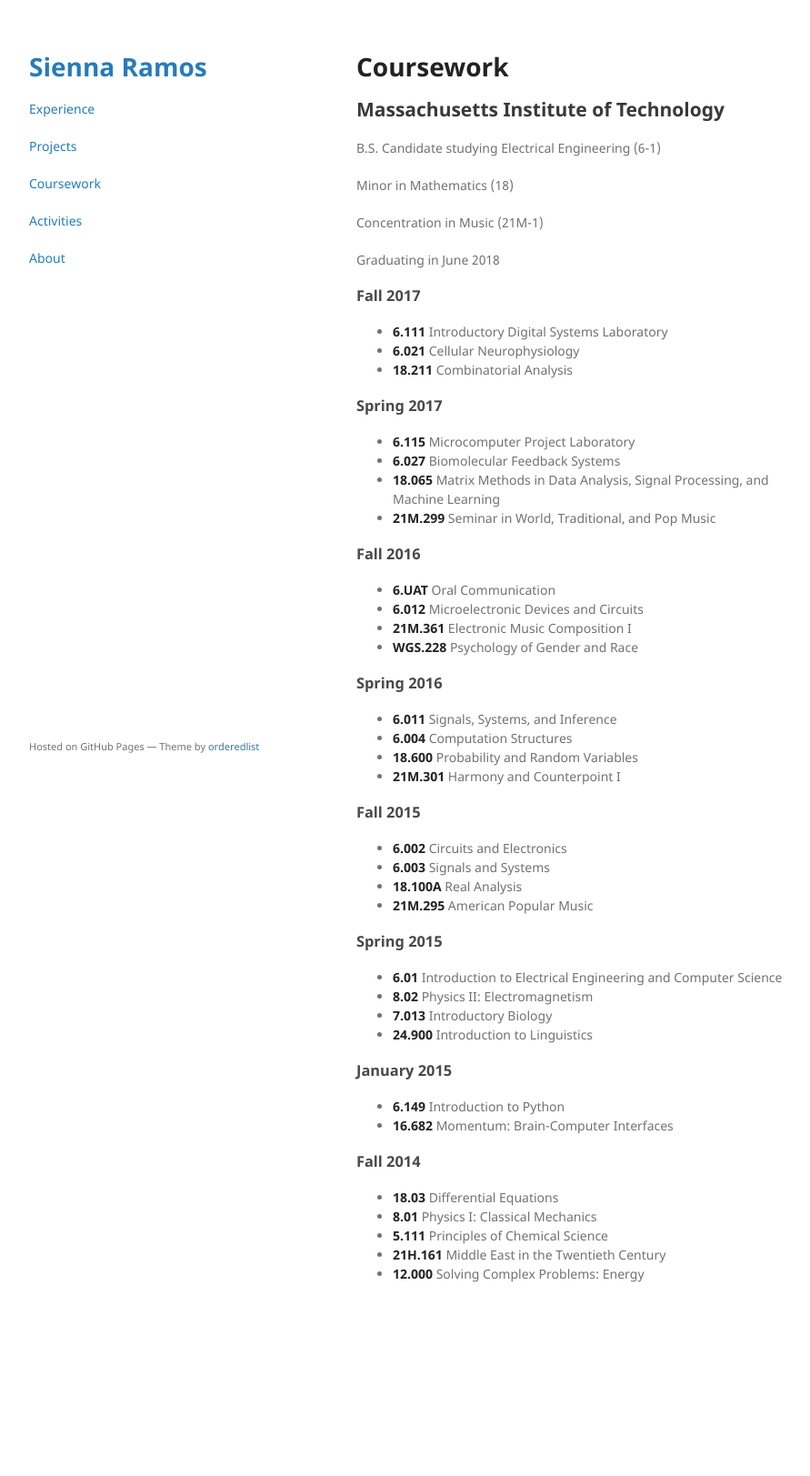
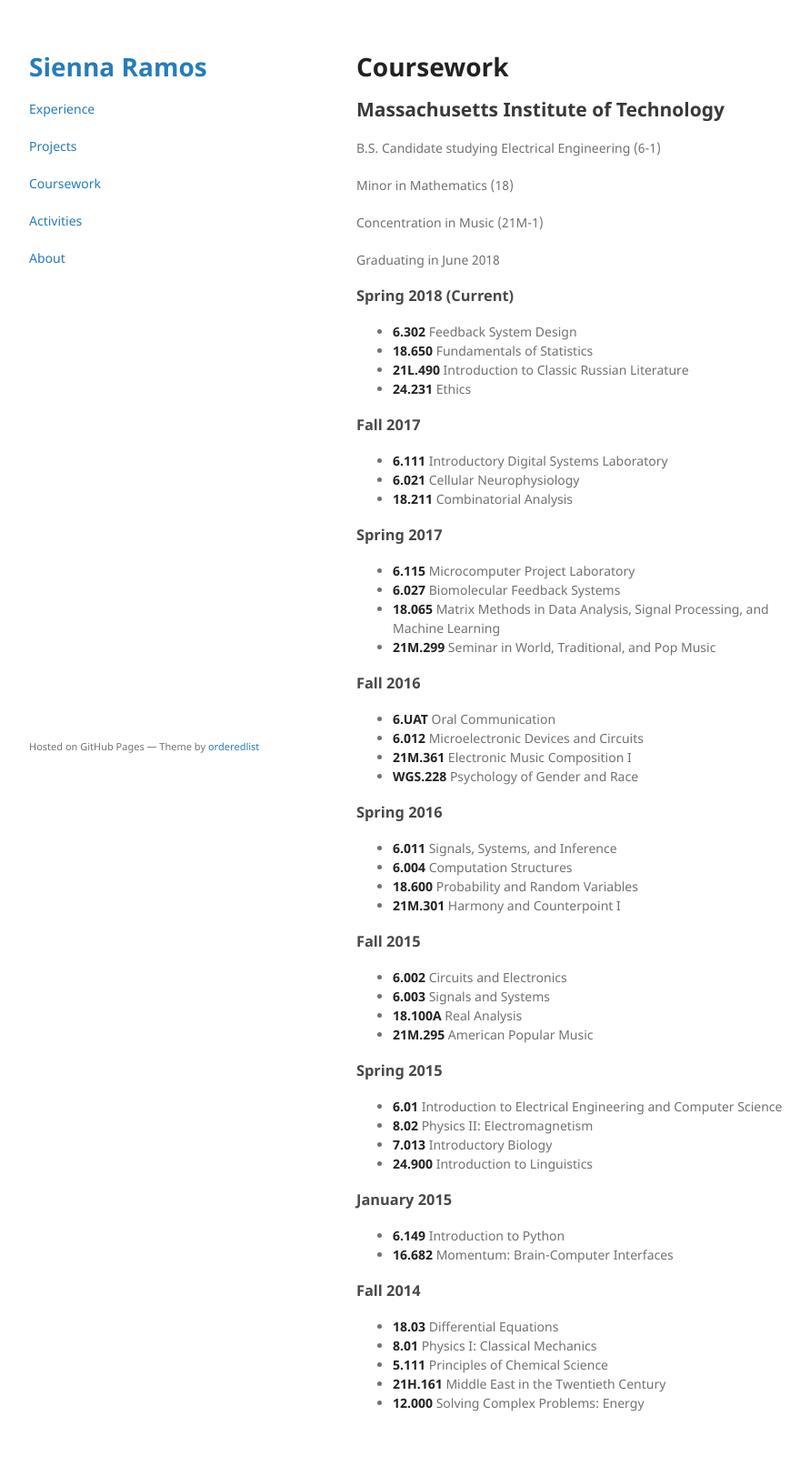
Before and after one commit to saramos/saramos.github.io, a Jekyll site: the page built from coursework.md, in a window 1280 px wide. Shown: the whole page at 91% size, without its empty margins (178-1069 px from the left). Built offline with Jekyll 4.4.1, drawn with Linux system fonts in a browser that asks for light colours; our own code applies the rules of GitHub Pages for plain Markdown files; before the commit the page ends 1481 px from its top, so only the background shows below that.

Commit message:
add sp18(current)

```diff
--- a/coursework.md
+++ b/coursework.md
@@ -12,6 +12,12 @@
 Concentration in Music (21M-1)
 
 Graduating in June 2018
+
+### Spring 2018 (Current)
+*   **6.302** Feedback System Design
+*   **18.650** Fundamentals of Statistics
+*   **21L.490** Introduction to Classic Russian Literature
+*   **24.231** Ethics
 
 ### Fall 2017
 *   **6.111** Introductory Digital Systems Laboratory
```
